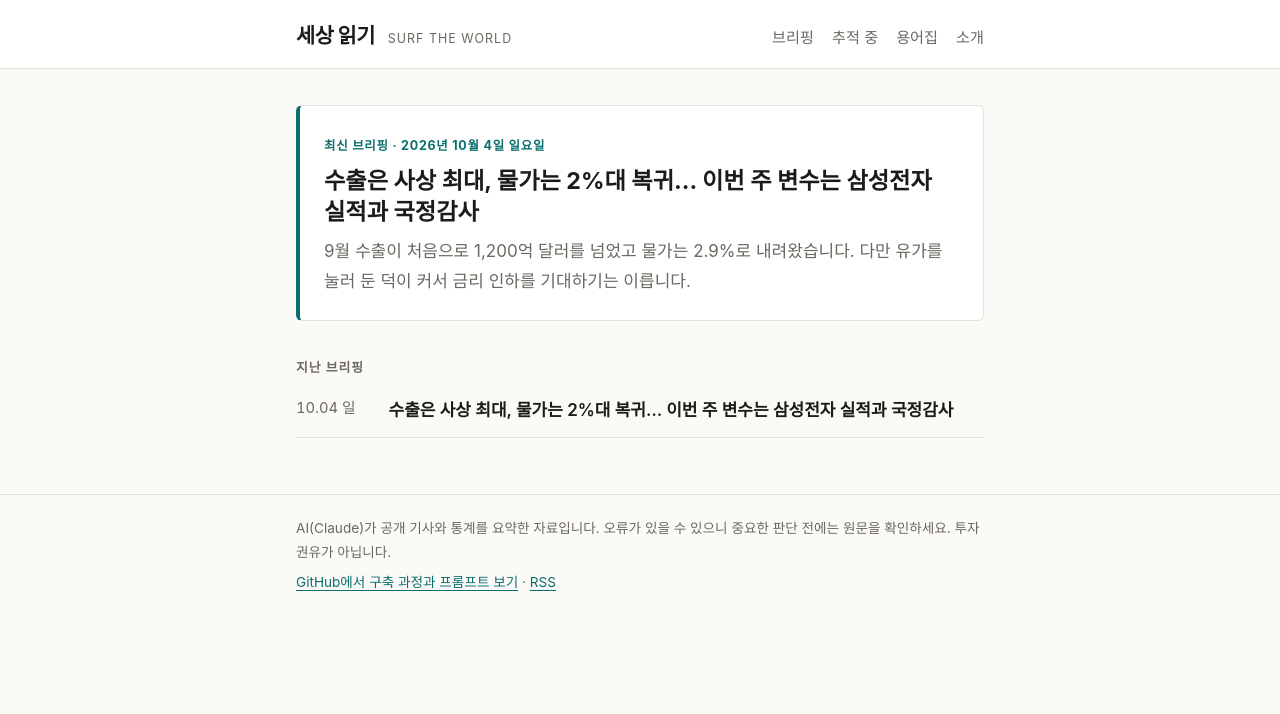
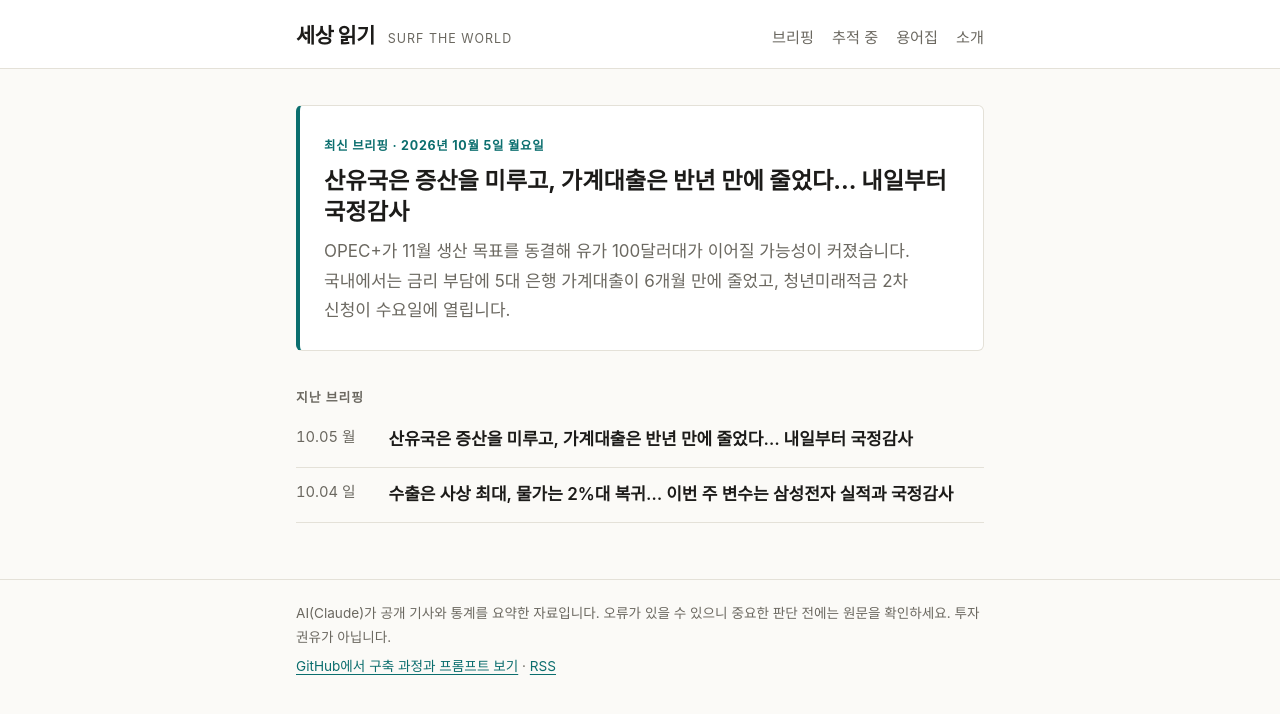
Before and after one commit to seongkyu-lim/surf-the-world, a Jekyll site: the page built from index.html, in a window 1280 px wide. Shown: the top 714 px of the page. Built offline with Jekyll 4.4.1, drawn with Linux system fonts in a browser that asks for light colours; some of the changed lines change nothing that is shown.

Commit message:
2026-10-05 브리핑: 산유국은 증산을 미루고, 가계대출은 반년 만에 줄었다… 내일부터 국정감사

```diff
--- /dev/null
+++ b/_posts/2026-10-05-briefing.md
@@ -0,0 +1,102 @@
+---
+title: "산유국은 증산을 미루고, 가계대출은 반년 만에 줄었다… 내일부터 국정감사"
+date: 2026-10-05
+weekday: 월요일
+summary: "OPEC+가 11월 생산 목표를 동결해 유가 100달러대가 이어질 가능성이 커졌습니다. 국내에서는 금리 부담에 5대 은행 가계대출이 6개월 만에 줄었고, 청년미래적금 2차 신청이 수요일에 열립니다."
+tags: [경제, 정치·사회, 가정·생활, 재테크, 국제]
+---
+
+## 지표 한눈에
+
+주말 사이 새 거래가 없어 10월 2일(금) 종가 그대로입니다. 오늘 장 결과는 내일 반영합니다.
+
+| 지표 | 수치 | 변화 | 메모 |
+|---|---|---|---|
+| 한국 기준금리 | 연 3.00% | 8월 +0.25%p | 다음 금통위 10월 22일 |
+| 미국 기준금리 | 3.75~4.00% | 9월 인상 | 다음 FOMC 10월 27~28일 |
+| 원/달러 환율 | 1,350.6원 | <span class="down">−7.8원</span> | |
+| 코스피 | 7,003.74 | <span class="up">+0.46%</span> | |
+| 코스닥 | 893.29 | <span class="down">−0.11%</span> | |
+| S&P 500 | 7,722.72 | <span class="up">+0.7%</span> | |
+| 나스닥 | 27,190.86 | <span class="up">+1.2%</span> | |
+| 미 국채 10년물 | 5.17~5.28% | | |
+| 유가 (브렌트) | 102.25달러 | <span class="down">−0.1%</span> | |
+
+출처: [한국은행 통화정책방향(8.27)](https://www.bok.or.kr/portal/bbs/P0000559/view.do?depth=200690&menuNo=200690&nttId=11064191&programType=newsData&relate=Y), [미 연준 발표(9.16)](https://www.federalreserve.gov/newsevents/pressreleases/monetary20260916a1.htm), 국내 시세 [머니투데이](https://www.mt.co.kr/stock/2026/10/02/2026100216085371801), 미국 시세와 유가 [AP](https://jamaica-gleaner.com/article/business/20261004/us-stocks-rose-near-record-levels-after-latest-jobs-report-eased-worries)
+
+## 오늘의 핵심
+
+### 1. OPEC+는 11월에도 증산하지 않는다, 대신 G7이 비축유 1억 배럴을 푼다
+
+**무슨 일** — 사우디아라비아, 러시아 등 OPEC+ 핵심 7개국이 4일(일) 화상 회의에서 11월 원유 생산 목표를 그대로 두기로 했습니다. 로이터에 따르면 이 7개국의 8월 생산량은 하루 2,500만 배럴로, 2월 전쟁 전보다 약 500만 배럴 적습니다. 걸프 산유국의 수출은 평소의 60~80% 수준을 오가고 있습니다. 다음 회의는 11월 1일입니다. 이와 별도로 주요 7개국(G7)은 2일 경유를 중심으로 비축유 1억 배럴을 넉 달에 걸쳐 풀기로 합의했고, 첫 20일에 경유를 집중 공급하기로 했습니다.
+
+**왜 중요한가** — 브렌트유는 전쟁 전 약 73달러에서 지금 100달러대로 올라 있습니다. 산유국이 공급을 늘리지 않으니, 유가를 끌어내릴 수단은 비축유와 미국·이란 협상 정도만 남습니다. 비축유는 쌓아 둔 양을 쓰는 것이어서 시간을 버는 조치입니다. 로이터는 OPEC+의 생산 정책이 2027년 전에 바뀔 가능성은 낮다고 전했습니다.
+
+**생활 영향** — 국내 기름값은 석유 최고가격제로 묶여 있어 당장 변화는 없습니다. 다만 고유가가 길어질수록 10월 17일 11차 조정과 그 이후에 상한을 유지하는 부담이 커지고, 물가와 금리가 내려오는 시점도 늦어집니다.
+
+출처: OPEC+ 결정은 [Reuters](https://www.aol.com/articles/opec-agrees-principle-keep-november-102508000.html), G7 합의는 [The National](https://www.thenationalnews.com/business/energy/2026/10/02/g7-members-agree-to-release-100-million-barrels-of-diesel-and-other-reserves/)
+
+### 2. 5대 은행 가계대출이 6개월 만에 줄었다, 한도를 풀어도 금리가 막았다
+
+**무슨 일** — KB국민·신한·하나·우리·NH농협 5대 은행의 9월 말 가계대출 잔액은 780조 8,340억 원으로 한 달 전보다 1조 2,852억 원 줄었습니다. 감소는 6개월 만입니다. 신용대출이 1조 3,415억 원 줄었고, 주택담보대출은 약 1,250억 원 느는 데 그쳤습니다. 같은 기간 기업대출은 8조 951억 원 늘었습니다.
+
+**왜 중요한가** — 정부는 8·13 대책에서 올해 금융권 가계대출 증가 목표를 1.5%에서 3% 수준으로 넓혀 줬습니다. 빌려줄 여력을 늘렸는데도 대출이 줄었다는 뜻입니다. 은행권은 7·8월 기준금리 인상으로 대출금리가 오른 점과 주택 거래 감소를 이유로 듭니다. 머니투데이에 따르면 5대 은행 신용대출 금리는 연 5.14~6.33%로 석 달 전보다 0.57~0.95%포인트 올랐습니다. 금리 인상이 실제로 빚을 줄이기 시작했다는 신호여서, 10월 22일 금통위가 추가 인상을 서두르지 않을 근거로 보는 시각이 있습니다.
+
+**생활 영향** — 대출 한도보다 금리가 더 큰 제약이 된 상황입니다. 신용대출이나 변동금리 대출이 있다면 금리 재산정 시점과 중도상환 수수료를 확인해 둘 만합니다.
+
+출처: 은행권 집계([뉴스1](https://www.fnnews.com/news/202610020515392498), [머니투데이](https://www.mt.co.kr/finance/2026/10/01/2026100116060399119))
+
+### 3. 청년미래적금 2차 신청이 7일부터 열흘간 열린다
+
+**무슨 일** — 금융위원회는 청년미래적금 2차 가입 신청을 10월 7일부터 16일까지 받는다고 밝혔습니다. 만 19~34세이면서 총급여 7,500만 원 이하(또는 연매출 3억 원 이하 소상공인)이고 가구 중위소득 200% 이하인 청년이 대상입니다. 3년 동안 매달 최대 50만 원을 넣으면 정부가 납입액의 6% 또는 12%를 기여금으로 얹어 주고, 이자소득세는 면제됩니다. 신청은 취급 기관 모바일 앱에서 비대면으로 합니다.
+
+**왜 중요한가** — 금융위원회는 금리와 기여금, 비과세를 합친 효과가 일반형 기준 연 13.2~14.4%, 우대형 기준 18.2~19.4%의 단리 적금과 비슷하다고 설명합니다. 원금 손실 없이 이 정도 조건을 주는 상품은 드뭅니다. 대신 3년을 채워야 혜택을 온전히 받습니다.
+
+**생활 영향** — 요건에 해당하는지는 본인 소득과 가구 소득을 함께 봐야 합니다. 심사를 거쳐 계좌 개설은 11월에 이뤄지므로, 신청 기간을 놓치지 않는 것이 먼저입니다.
+
+출처: 금융위원회 발표([정책브리핑 9.30](https://www.korea.kr/news/policyNewsView.do?newsId=148972819), [정책브리핑 9.16](https://www.korea.kr/news/policyNewsView.do?newsId=148971997))
+
+### 4. 국정감사가 내일 시작한다, 846개 기관을 25일간
+
+**무슨 일** — 국회는 10월 6일부터 30일까지 25일간 국정감사를 합니다. 국회사무처에 따르면 대상 기관은 846곳으로 지난해보다 36곳 늘었습니다. 첫날인 6일 재정경제부, 8일 금융위원회와 기획예산처 감사가 잡혀 있습니다.
+
+**왜 중요한가** — 국정감사는 국회가 한 해 동안 정부가 한 일을 따져 묻는 자리입니다. 여기서 나온 지적이 연말 예산과 법안 심의로 이어집니다. 양당이 내세우는 방향은 다릅니다.
+
+- 여당(더불어민주당): '민생·정책 국감'을 내걸었습니다. 먹고사는 문제를 찾아 대안을 내고, 새 형사사법 체계가 자리 잡았는지 점검하겠다는 입장입니다.
+- 야당(국민의힘): '정부 실정 심판'을 내걸었습니다. 대통령 측근 인사 의혹을 1순위로 두고, 부동산 정책과 단일종목 레버리지 ETF 도입 과정을 따지겠다는 입장입니다.
+
+**생활 영향** — 경제 분야에서는 부동산 세제 개편안, 내년 예산안, 은행권 정보 유출 사고가 쟁점으로 꼽힙니다. 집을 사고팔 계획이 있다면 세제 개편안에 대한 정부 답변을 지켜볼 만합니다.
+
+출처: 국회사무처 발표([뉴스핌](https://www.newspim.com/news/view/20261002000833)), 여야 입장은 [뉴스1](https://www.news1.kr/politics/assembly/6308736), [파이낸셜뉴스](https://www.fnnews.com/news/202610050600354014), 경제 쟁점은 [파이낸셜뉴스](https://www.fnnews.com/news/202610030921159429)
+
+## 재테크 기초: 레버리지 ETF는 왜 오래 들고 있으면 불리한가
+
+레버리지 ETF는 기초자산의 **하루** 수익률을 2배로 따라가도록 만든 상품입니다. 핵심은 '하루'입니다. 기간 전체 수익률의 2배가 아닙니다.
+
+금융당국이 든 예를 보면 차이가 드러납니다. 어떤 주식이 하루 30% 오른 뒤 다음 날 30% 내리면, 그 주식은 1.3 × 0.7 = 0.91로 9% 손실입니다. 2배 레버리지는 1.6 × 0.4 = 0.64로 36% 손실입니다. 2배인 18%가 아닙니다. 오르내림이 반복될수록 손실이 더 빨리 쌓이는 이 현상을 '음의 복리 효과'라고 합니다. 주가가 제자리로 돌아와도 레버리지 상품은 원금을 회복하지 못할 수 있습니다.
+
+국내에는 5월 27일 개별 종목 하나를 2배로 따라가는 단일종목 레버리지 ETF 16종이 상장됐습니다. 여러 종목에 나눠 담는 분산 효과가 없고, 금융당국은 하루에 최대 60% 손실도 가능하다고 경고했습니다. 그래서 사전 교육 이수와 기본 예탁금 1,000만 원 요건이 붙어 있습니다. 이번 국정감사에서 도입 과정이 쟁점이 된 상품이기도 합니다.
+
+정리하면 레버리지 상품은 방향과 시점을 모두 맞혀야 하는 단기 도구입니다. 구조를 이해하는 것이 먼저입니다.
+
+출처: 금융위원회·금융감독원 발표([정책브리핑](https://www.korea.kr/news/policyNewsView.do?newsId=148965098))
+
+## 오늘의 용어
+
+**가계대출 총량 관리** — 금융당국이 한 해 동안 금융권 가계대출이 늘어날 수 있는 폭을 목표치로 정해 두고 관리하는 방식입니다. 은행은 목표를 넘기지 않으려고 연말이 가까워지면 대출 문턱을 높이곤 합니다.
+
+올해 목표는 8·13 대책으로 1.5%에서 3% 수준으로 넓어졌습니다. 그런데도 9월 대출이 줄었다는 점이 오늘 2번 기사의 핵심입니다.
+
+## 앞으로 일정
+
+| 날짜 | 일정 | 볼 점 |
+|---|---|---|
+| 10.05 (월) | 미국 9월 ISM 서비스업 지수 | 고용에 이어 서비스 경기도 식는지 |
+| 10.06 (화) | 국정감사 시작, 재정경제부 감사 | 부동산 세제 개편안에 대한 정부 답변 |
+| 10.06 (화) | 9월 말 외환보유액 발표 | |
+| 10.07 (수) | 청년미래적금 2차 신청 시작 | 16일까지 |
+| 10.08 (목) | 삼성전자 3분기 잠정실적 | 반도체 호황이 숫자로 확인되는지 |
+| 10.08 (목) | 8월 국제수지 발표, 금융위원회 감사 | |
+| 10.09 (금) | 한글날, 국내 증시 휴장 | |
+
+출처: [파이낸셜뉴스](https://www.fnnews.com/news/202610030921159429), [한국경제](https://www.hankyung.com/article/2026100206306)
--- a/glossary.md
+++ b/glossary.md
@@ -5,5 +5,11 @@
 permalink: /glossary/
 ---
 
+### 가계대출 총량 관리
+금융당국이 한 해 동안 금융권 가계대출이 늘어날 수 있는 폭을 목표치로 정해 관리하는 방식. 은행은 목표를 넘기지 않으려고 연말이 가까워지면 대출 문턱을 높이곤 한다. 2026년 목표는 8·13 대책으로 1.5%에서 3% 수준으로 넓어졌다. (2026.10.05)
+
+### 음의 복리 효과
+레버리지 상품이 하루 수익률의 배수를 따라가기 때문에, 가격이 오르내리기를 반복하면 손실이 배수보다 더 크게 쌓이는 현상. 30% 오른 뒤 30% 내리면 원래 주식은 9% 손실이지만 2배 레버리지는 36% 손실이다. (2026.10.05)
+
 ### 석유 최고가격제
 정유사가 주유소에 넘기는 석유제품 가격에 정부가 상한선을 두는 제도. 국제유가가 올라도 상한선 위로는 공급가를 올릴 수 없다. 2026년 3월 13일 시행됐고, 처음에는 2주마다 지금은 4주마다 상한을 다시 정한다. 물가를 눌러 주는 대신, 풀 때 눌려 있던 가격이 한꺼번에 오를 수 있다는 점이 과제다. (2026.10.04)
--- a/tracking.md
+++ b/tracking.md
@@ -15,8 +15,11 @@
 | 석유 최고가격제 | 10차 동결(휘발유 리터당 1,784원). 3월 13일 시행, 4주마다 조정 | 10월 17일 11차 조정 | 10.04 |
 | 8·3 부동산 세제 개편안 | 8월 3일 정부 발표. 장기보유특별공제를 거주 기간 중심으로 바꾸는 안. 국회 심의에서 바뀔 수 있음 | 국회 심의 | 10.04 |
 | 서울 아파트값 | 86주 연속 상승, 주간 상승률 0.09%. 강남(−0.56%)·서초·송파·용산은 하락 | 매주 목요일 한국부동산원 주간 동향 | 10.04 |
-| 2026 국정감사 | 10월 6일 시작 | 상임위별 감사 진행 | 10.04 |
+| 2026 국정감사 | 10월 6~30일, 25일간 846개 기관. 여당 '민생·정책', 야당 '실정 심판' | 10월 6일 재정경제부, 8일 금융위원회·기획예산처 감사 | 10.04 |
 | 미국·이란 협상 | 이란 '7일 계획'을 미국이 거부, 카타르 중재로 간접 협상 지속. 브렌트유 102달러대 | 추가 회담 일정 미정 | 10.04 |
+| 원유 공급 | OPEC+ 11월 생산 목표 동결. G7은 비축유 1억 배럴을 넉 달간 방출 | 11월 1일 OPEC+ 회의 | 10.05 |
+| 가계대출 | 5대 은행 9월 잔액 780조 8,340억 원, 6개월 만에 감소(−1조 2,852억 원) | 금융당국의 9월 전 금융권 가계대출 동향 발표(날짜 미확인) | 10.05 |
+| 청년미래적금 2차 | 10월 7~16일 신청 | 11월 계좌 개설 | 10.05 |
 | 반도체 수출·실적 | 9월 반도체 수출 603억 달러로 월간 첫 600억 달러 돌파 | 10월 8일 삼성전자 3분기 잠정실적 | 10.04 |
 
 ## 종료
```
